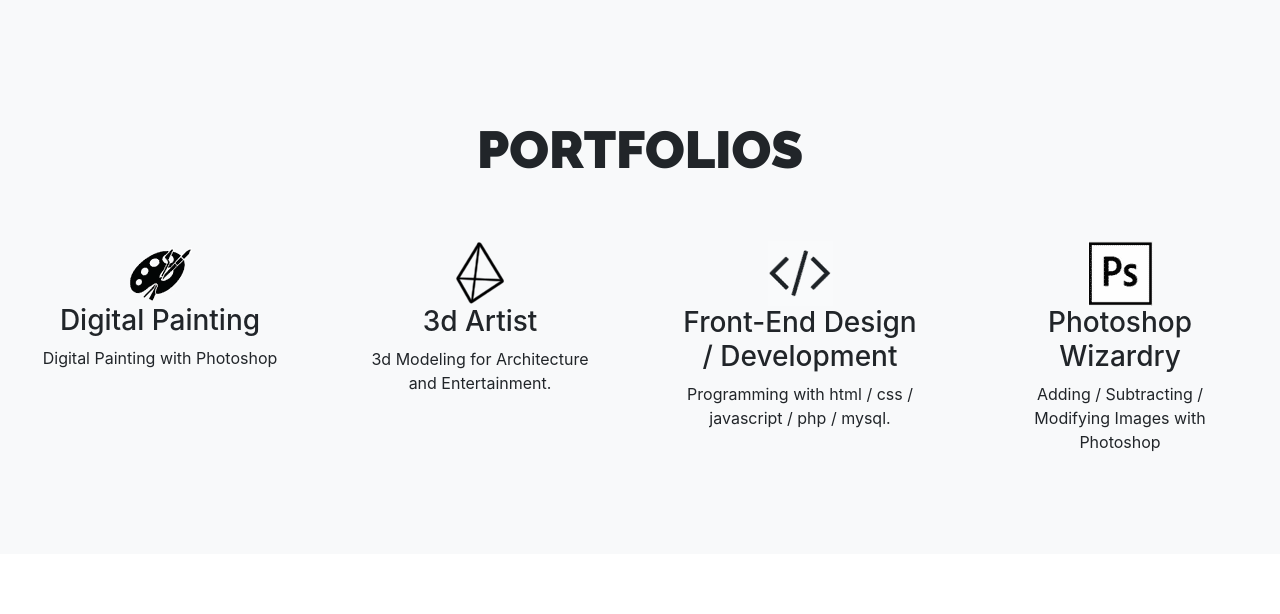
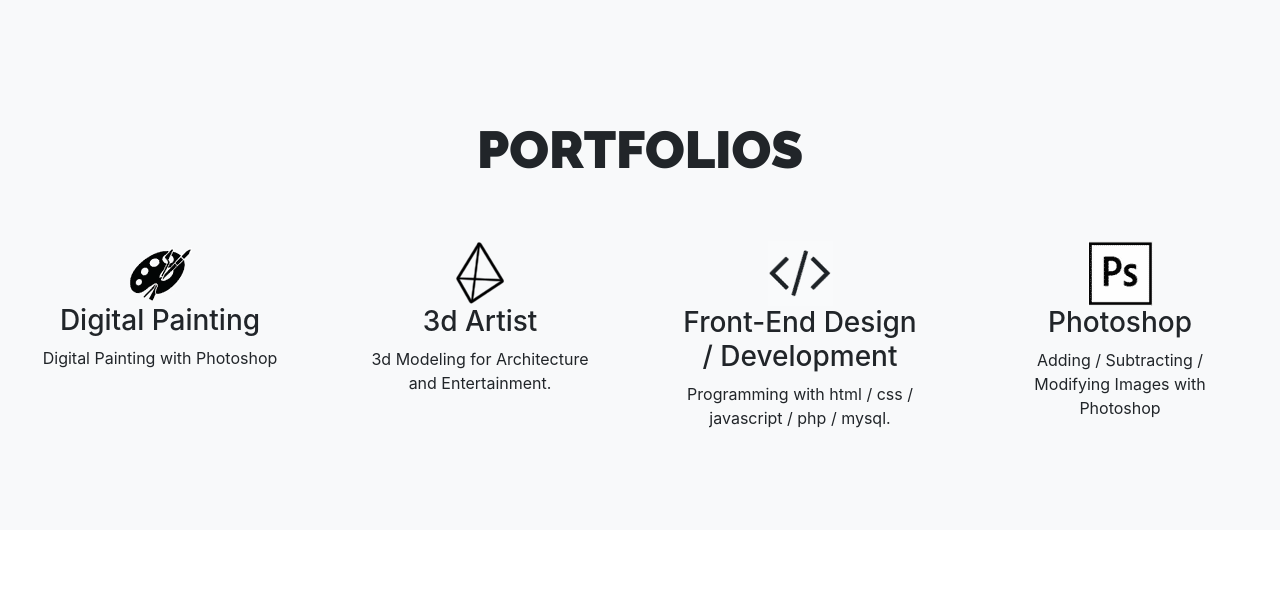
Before and after one commit to gamesmartz/3D-Portfolio, a PHP site: page / in a window 1280 px wide. Shown: the part 1347-1961 px from the top of the page. Run offline with PHP 8.4, Linux system fonts and the light colour scheme; some libraries are stand-ins or nearby versions.

Commit message:
small verbage change

```diff
--- a/index.php
+++ b/index.php
@@ -89,7 +89,7 @@
           <a href="photoshop-wizardry">
             <div class="wow fadeIn px-4 h-100">
               <img src="assets/img/photo-add-subtract.png" alt="Photoshop Logo">
-              <h3>Photoshop Wizardry</h3>
+              <h3>Photoshop</h3>
               <p class="mb-0">Adding / Subtracting / Modifying Images with Photoshop</p>
             </div>
           </a>
--- a/photoshop-wizardry.php
+++ b/photoshop-wizardry.php
@@ -12,7 +12,7 @@
 
   <div class="container text-center"><?php //container start ?>
 
-    <h2 class="thick-bold-raleway portfolio-titles">Photoshop Wizardry</h2>
+    <h2 class="thick-bold-raleway portfolio-titles">Photoshop</h2>
     <hr class="colored">
 
     <div class="position-relative"><?php //portfolio pieces container start ?>
```
